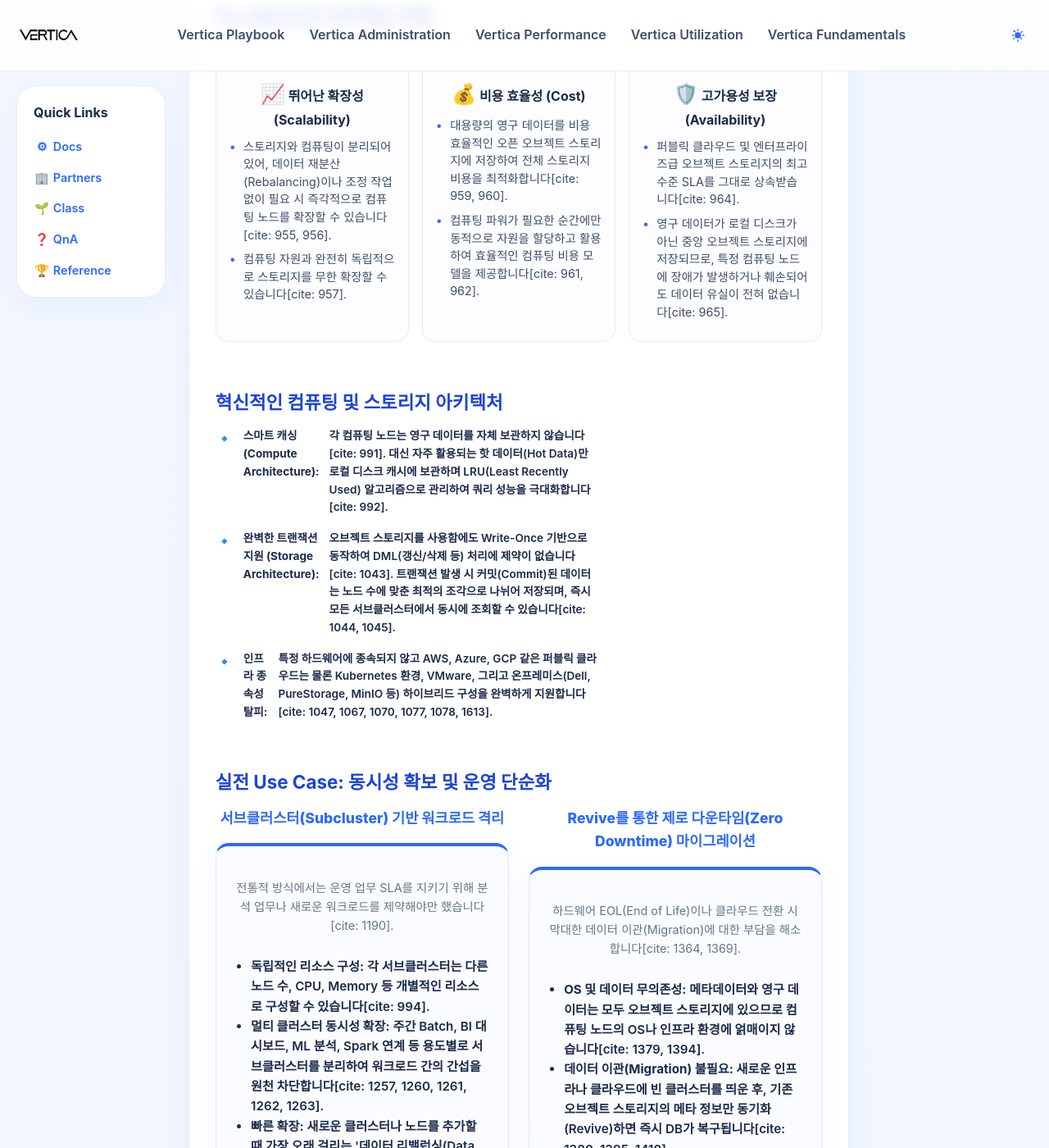
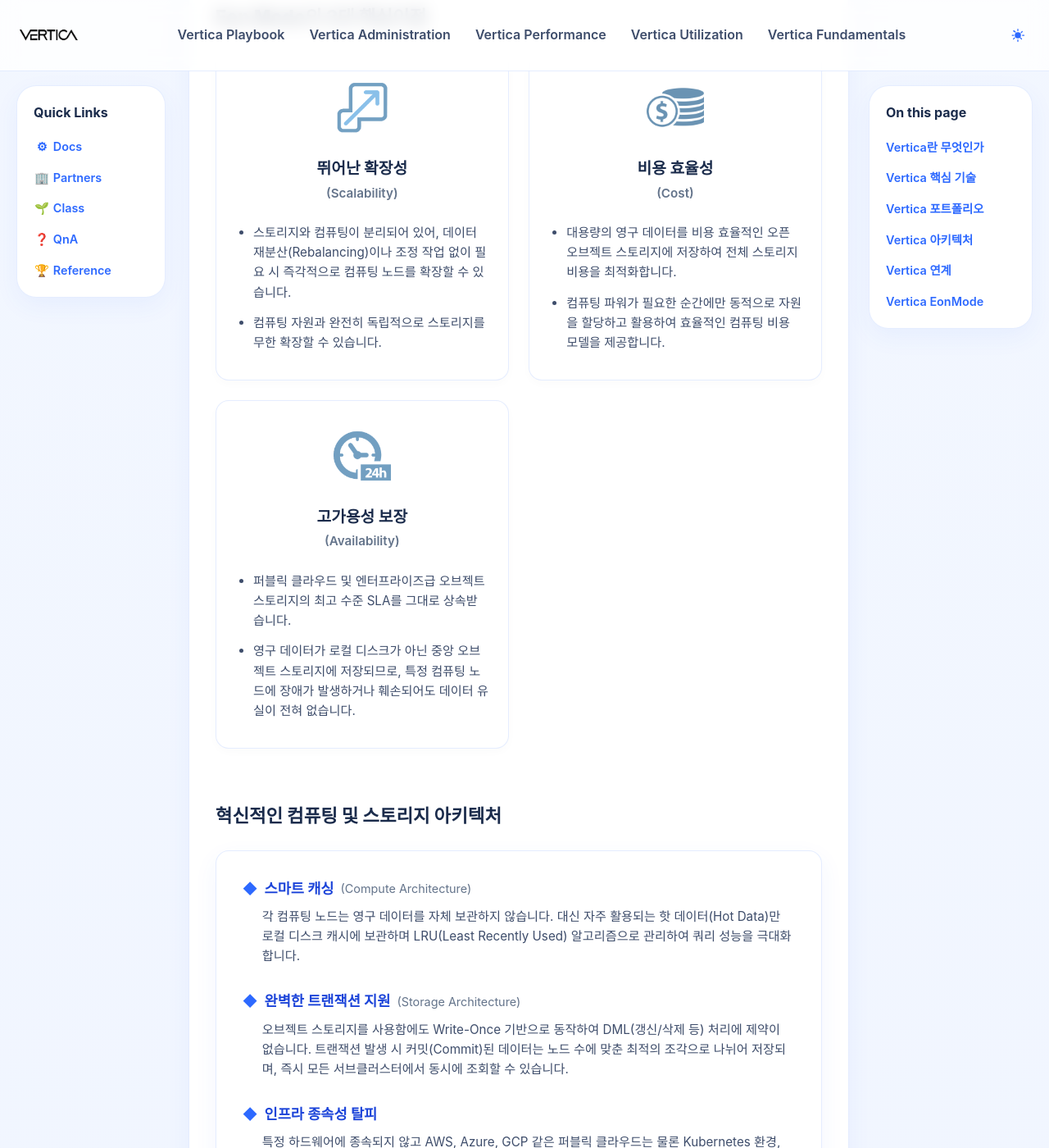
Before and after one commit to JIN0326/vertica_blog, a Jekyll site: the page built from 01playbook.md, in a window 1280 px wide and 1400 px high, scrolled down 6507 px. Shown: the whole window at 82% size. Built offline with Jekyll 4.4.1, drawn with Linux system fonts in a browser that asks for light colours; some of the changed text lies outside the part shown.

Commit message:
Update blog content and styling

```diff
--- a/01playbook.md
+++ b/01playbook.md
@@ -339,93 +339,108 @@
 </div>
 
 <hr style="margin: 3rem 0;">
+
 <div id="eonmode" style="scroll-margin-top: 100px;"></div>
 
-## Vertica Eon Mode
+## Vertica EonMode
 
-<div class="architecture-section">
+<div class="eonmode-section architecture-section" markdown="1">
   <p class="section-description">
-    Eon Mode는 클라우드 이코노믹스의 동적 워크로드 및 효율적인 확장 요구에 대응하기 위해 설계된 컴퓨팅/스토리지(C/S) 분리 아키텍처입니다[cite: 871]. 페타바이트 규모 이상의 통합 데이터 레이크하우스(Lakehouse) 플랫폼을 구축하는 데 최적화되어 있습니다[cite: 898, 899].
+    Eon Mode는 클라우드 이코노믹스의 동적 워크로드 및 효율적인 확장 요구에 대응하기 위해 설계된 <strong>컴퓨팅/스토리지(C/S) 분리 아키텍처</strong>입니다. 페타바이트 규모 이상의 통합 데이터 레이크하우스(Lakehouse) 플랫폼을 구축하는데 최적화되어 있습니다.
   </p>
 
-  <div class="architecture-subsection">
-    <h3 class="section-subtitle">
-      Eon Mode의 3대 핵심 이점
-    </h3>
-    <div class="tech-features-grid">
-      <article class="tech-feature-card">
-        <h3><span style="font-size: 1.5rem;">📈</span> 뛰어난 확장성 (Scalability)</h3>
-        <ul>
-          <li>스토리지와 컴퓨팅이 분리되어 있어, 데이터 재분산(Rebalancing)이나 조정 작업 없이 필요 시 즉각적으로 컴퓨팅 노드를 확장할 수 있습니다[cite: 955, 956].</li>
-          <li>컴퓨팅 자원과 완전히 독립적으로 스토리지를 무한 확장할 수 있습니다[cite: 957].</li>
-        </ul>
-      </article>
+  <h3 class="eon-section-title">Eon Mode의 3대 핵심이점</h3>
 
-      <article class="tech-feature-card">
-        <h3><span style="font-size: 1.5rem;">💰</span> 비용 효율성 (Cost)</h3>
-        <ul>
-          <li>대용량의 영구 데이터를 비용 효율적인 오픈 오브젝트 스토리지에 저장하여 전체 스토리지 비용을 최적화합니다[cite: 959, 960].</li>
-          <li>컴퓨팅 파워가 필요한 순간에만 동적으로 자원을 할당하고 활용하여 효율적인 컴퓨팅 비용 모델을 제공합니다[cite: 961, 962].</li>
-        </ul>
-      </article>
+  <div class="eon-benefits-grid">
+    <div class="card card--benefit">
+      <img src="{{ '/assets/images/eonmode1.png' | relative_url }}" alt="뛰어난 확장성" class="benefit-card__icon">
+      <h4 class="benefit-card__title">뛰어난 확장성</h4>
+      <span class="benefit-card__subtitle">(Scalability)</span>
+      <ul class="benefit-card__list">
+        <li>스토리지와 컴퓨팅이 분리되어 있어, 데이터 재분산(Rebalancing)이나 조정 작업 없이 필요 시 즉각적으로 컴퓨팅 노드를 확장할 수 있습니다.</li>
+        <li>컴퓨팅 자원과 완전히 독립적으로 스토리지를 무한 확장할 수 있습니다.</li>
+      </ul>
+    </div>
 
-      <article class="tech-feature-card">
-        <h3><span style="font-size: 1.5rem;">🛡️</span> 고가용성 보장 (Availability)</h3>
-        <ul>
-          <li>퍼블릭 클라우드 및 엔터프라이즈급 오브젝트 스토리지의 최고 수준 SLA를 그대로 상속받습니다[cite: 964].</li>
-          <li>영구 데이터가 로컬 디스크가 아닌 중앙 오브젝트 스토리지에 저장되므로, 특정 컴퓨팅 노드에 장애가 발생하거나 훼손되어도 데이터 유실이 전혀 없습니다[cite: 965].</li>
-        </ul>
-      </article>
+    <div class="card card--benefit">
+      <img src="{{ '/assets/images/eonmode2.png' | relative_url }}" alt="비용 효율성" class="benefit-card__icon">
+      <h4 class="benefit-card__title">비용 효율성</h4>
+      <span class="benefit-card__subtitle">(Cost)</span>
+      <ul class="benefit-card__list">
+        <li>대용량의 영구 데이터를 비용 효율적인 오픈 오브젝트 스토리지에 저장하여 전체 스토리지 비용을 최적화합니다.</li>
+        <li>컴퓨팅 파워가 필요한 순간에만 동적으로 자원을 할당하고 활용하여 효율적인 컴퓨팅 비용 모델을 제공합니다.</li>
+      </ul>
     </div>
-  </div>
 
-  <div class="architecture-subsection">
-    <h3 class="section-subtitle">
-      혁신적인 컴퓨팅 및 스토리지 아키텍처
-    </h3>
-    <div class="columnar-layout" style="align-items: flex-start;">
-      <ul class="feature-list" style="flex: 1;">
-        <li><span class="feature-list__icon">🔹</span> <strong>스마트 캐싱 (Compute Architecture):</strong> 각 컴퓨팅 노드는 영구 데이터를 자체 보관하지 않습니다[cite: 991]. 대신 자주 활용되는 핫 데이터(Hot Data)만 로컬 디스크 캐시에 보관하며 LRU(Least Recently Used) 알고리즘으로 관리하여 쿼리 성능을 극대화합니다[cite: 992].</li>
-        <li><span class="feature-list__icon">🔹</span> <strong>완벽한 트랜잭션 지원 (Storage Architecture):</strong> 오브젝트 스토리지를 사용함에도 Write-Once 기반으로 동작하여 DML(갱신/삭제 등) 처리에 제약이 없습니다[cite: 1043]. 트랜잭션 발생 시 커밋(Commit)된 데이터는 노드 수에 맞춘 최적의 조각으로 나뉘어 저장되며, 즉시 모든 서브클러스터에서 동시에 조회할 수 있습니다[cite: 1044, 1045].</li>
-        <li><span class="feature-list__icon">🔹</span> <strong>인프라 종속성 탈피:</strong> 특정 하드웨어에 종속되지 않고 AWS, Azure, GCP 같은 퍼블릭 클라우드는 물론 Kubernetes 환경, VMware, 그리고 온프레미스(Dell, PureStorage, MinIO 등) 하이브리드 구성을 완벽하게 지원합니다[cite: 1047, 1067, 1070, 1077, 1078, 1613].</li>
+    <div class="card card--benefit">
+      <img src="{{ '/assets/images/eonmode3.png' | relative_url }}" alt="고가용성 보장" class="benefit-card__icon">
+      <h4 class="benefit-card__title">고가용성 보장</h4>
+      <span class="benefit-card__subtitle">(Availability)</span>
+      <ul class="benefit-card__list">
+        <li>퍼블릭 클라우드 및 엔터프라이즈급 오브젝트 스토리지의 최고 수준 SLA를 그대로 상속받습니다.</li>
+        <li>영구 데이터가 로컬 디스크가 아닌 중앙 오브젝트 스토리지에 저장되므로, 특정 컴퓨팅 노드에 장애가 발생하거나 훼손되어도 데이터 유실이 전혀 없습니다.</li>
       </ul>
     </div>
   </div>
 
-  <div class="architecture-subsection">
-    <h3 class="section-subtitle">
-      실전 Use Case: 동시성 확보 및 운영 단순화
-    </h3>
+  <h3 class="eon-section-title">혁신적인 컴퓨팅 및 스토리지 아키텍처</h3>
 
-    <div class="comparison-grid">
-      <div class="comparison-column">
-        <h4 class="comparison-column__title comparison-column__title--vertica">서브클러스터(Subcluster) 기반 워크로드 격리</h4>
-        <div class="card card--vertica">
-          <p>전통적 방식에서는 운영 업무 SLA를 지키기 위해 분석 업무나 새로운 워크로드를 제약해야만 했습니다[cite: 1190].</p>
-          <ul>
-            <li><strong>독립적인 리소스 구성:</strong> 각 서브클러스터는 다른 노드 수, CPU, Memory 등 개별적인 리소스로 구성할 수 있습니다[cite: 994].</li>
-            <li><strong>멀티 클러스터 동시성 확장:</strong> 주간 Batch, BI 대시보드, ML 분석, Spark 연계 등 용도별로 서브클러스터를 분리하여 워크로드 간의 간섭을 원천 차단합니다[cite: 1257, 1260, 1261, 1262, 1263].</li>
-            <li><strong>빠른 확장:</strong> 새로운 클러스터나 노드를 추가할 때 가장 오래 걸리는 '데이터 리밸런싱(Data Rebalancing)' 및 '클러스터 간 데이터 동기화' 과정이 불필요합니다[cite: 1221, 1240, 1241].</li>
-          </ul>
-        </div>
-      </div>
+  <div class="feature-box">
+    <dl class="feature-dl">
+      <dt class="feature-dt">
+        <span class="feature-dt__icon">◆</span> 스마트 캐싱 <span class="feature-dt__meta">(Compute Architecture)</span>
+      </dt>
+      <dd class="feature-dd">
+        각 컴퓨팅 노드는 영구 데이터를 자체 보관하지 않습니다. 대신 자주 활용되는 핫 데이터(Hot Data)만 로컬 디스크 캐시에 보관하며 LRU(Least Recently Used) 알고리즘으로 관리하여 쿼리 성능을 극대화합니다.
+      </dd>
 
-      <div class="comparison-column">
-        <h4 class="comparison-column__title comparison-column__title--vertica">Revive를 통한 제로 다운타임(Zero Downtime) 마이그레이션</h4>
-        <div class="card card--vertica">
-          <p>하드웨어 EOL(End of Life)이나 클라우드 전환 시 막대한 데이터 이관(Migration)에 대한 부담을 해소합니다[cite: 1364, 1369].</p>
-          <ul>
-            <li><strong>OS 및 데이터 무의존성:</strong> 메타데이터와 영구 데이터는 모두 오브젝트 스토리지에 있으므로 컴퓨팅 노드의 OS나 인프라 환경에 얽매이지 않습니다[cite: 1379, 1394].</li>
-            <li><strong>데이터 이관(Migration) 불필요:</strong> 새로운 인프라나 클라우드에 빈 클러스터를 띄운 후, 기존 오브젝트 스토리지의 메타 정보만 동기화(Revive)하면 즉시 DB가 복구됩니다[cite: 1380, 1395, 1418].</li>
-            <li><strong>서비스 중단 최소화:</strong> 기존 시스템을 중단할 필요 없이 백그라운드에서 신규 구성을 완료한 뒤 전환할 수 있어 다운타임을 수 분 이내로 최소화합니다[cite: 1381, 1417, 1424].</li>
-          </ul>
-        </div>
-      </div>
+      <dt class="feature-dt">
+        <span class="feature-dt__icon">◆</span> 완벽한 트랜잭션 지원 <span class="feature-dt__meta">(Storage Architecture)</span>
+      </dt>
+      <dd class="feature-dd">
+        오브젝트 스토리지를 사용함에도 Write-Once 기반으로 동작하여 DML(갱신/삭제 등) 처리에 제약이 없습니다. 트랜잭션 발생 시 커밋(Commit)된 데이터는 노드 수에 맞춘 최적의 조각으로 나뉘어 저장되며, 즉시 모든 서브클러스터에서 동시에 조회할 수 있습니다.
+      </dd>
+
+      <dt class="feature-dt">
+        <span class="feature-dt__icon">◆</span> 인프라 종속성 탈피
+      </dt>
+      <dd class="feature-dd">
+        특정 하드웨어에 종속되지 않고 AWS, Azure, GCP 같은 퍼블릭 클라우드는 물론 Kubernetes 환경, VMware, 그리고 온프레미스(Dell, PureStorage, MinIO 등) 하이브리드 구성을 완벽하게 지원합니다.
+      </dd>
+    </dl>
+  </div>
+
+  <h3 class="eon-section-title">실전 Use Case: 동시성 확보 및 운영 단순화</h3>
+
+  <div class="use-case-grid">
+    <div class="card card--use-case">
+      <h4 class="use-case-card__title">서브클러스터(Subcluster) 기반 워크로드 격리</h4>
+      <p class="use-case-card__intro">
+        전통적 방식에서는 운영 업무 SLA를 지키기 위해 분석 업무나 새로운 워크로드를 제약해야만 했습니다.
+      </p>
+      <ul class="use-case-card__list">
+        <li><strong>독립적인 리소스 구성:</strong> 각 서브클러스터는 다른 노드 수, CPU, Memory 등 개별적인 리소스로 구성할 수 있습니다.</li>
+        <li><strong>멀티 클러스터 동시성 확장:</strong> 주간 Batch, BI 대시보드, ML 분석, Spark 연계 등 용도별로 서브클러스터를 분리하여 워크로드 간의 간섭을 원천 차단합니다.</li>
+        <li><strong>빠른 확장:</strong> 새로운 클러스터나 노드를 추가할 때 가장 오래 걸리는 '데이터 리밸런싱(Data Rebalancing)' 및 '클러스터 간 데이터 동기화' 과정이 불필요합니다.</li>
+      </ul>
+    </div>
+
+    <div class="card card--use-case">
+      <h4 class="use-case-card__title">Revive를 통한 제로 다운타임 마이그레이션</h4>
+      <p class="use-case-card__intro">
+        하드웨어 EOL(End of Life)이나 클라우드 전환 시 막대한 데이터 이관(Migration)에 대한 부담을 해소합니다.
+      </p>
+      <ul class="use-case-card__list">
+        <li><strong>OS 및 데이터 무의존성:</strong> 메타데이터와 영구 데이터는 모두 오브젝트 스토리지에 있으므로 컴퓨팅 노드의 OS나 인프라 환경에 얽매이지 않습니다.</li>
+        <li><strong>데이터 이관(Migration) 불필요:</strong> 새로운 인프라나 클라우드에 빈 클러스터를 띄운 후, 기존 오브젝트 스토리지의 메타 정보만 동기화(Revive)하면 즉시 DB가 복구됩니다.</li>
+        <li><strong>서비스 중단 최소화:</strong> 기존 시스템을 중단할 필요 없이 백그라운드에서 신규 구성을 완료한 뒤 전환할 수 있어 다운타임을 수 분 이내로 최소화합니다.</li>
+      </ul>
     </div>
   </div>
+
 </div>
 
-<aside class="page-sidebar">
+</div> <aside class="page-sidebar">
   <div class="sidebar-panel">
     <h3>On this page</h3>
     <ul>
--- a/assets/css/style.css
+++ b/assets/css/style.css
@@ -543,6 +543,155 @@
 /* 7.3 기타 컴포넌트 (Tech Features, Portfolio, Architecture, Integration 등) */
 /* 이 스타일들은 현재 제공된 마크다운 파일에서는 사용되지 않으나, 다른 페이지에서 사용될 수 있습니다. */
 
+/* 7.4 EonMode Section (01playbook.md) */
+.eon-section-title {
+  color: var(--text);
+  font-size: 1.4rem;
+  font-weight: 800;
+  margin-bottom: 1.5rem;
+}
+
+/* Benefits Grid */
+.eon-benefits-grid {
+  display: grid;
+  grid-template-columns: repeat(auto-fit, minmax(280px, 1fr));
+  gap: 24px;
+  margin-bottom: 4rem;
+}
+
+.card--benefit {
+  text-align: center;
+  display: flex;
+  flex-direction: column;
+  padding: 2rem 1.5rem;
+}
+
+.benefit-card__icon {
+  height: 70px;
+  width: auto;
+  margin: 0 auto 1.5rem;
+}
+
+.benefit-card__title {
+  color: var(--text);
+  font-size: 1.2rem;
+  margin: 0 0 0.2rem 0;
+}
+
+.benefit-card__subtitle {
+  color: var(--muted);
+  font-size: 0.95rem;
+  font-weight: 600;
+  margin-bottom: 1.5rem;
+  display: block;
+}
+
+.benefit-card__list {
+  color: var(--sub);
+  text-align: left;
+  padding-left: 1.4em;
+  margin: 0;
+  font-size: 0.95rem;
+  line-height: 1.6;
+}
+
+.benefit-card__list li {
+  margin-bottom: 0.8rem;
+}
+.benefit-card__list li:last-child {
+  margin-bottom: 0;
+}
+
+/* Feature Box */
+.feature-box {
+  background: var(--surface);
+  border: 1px solid var(--border-color);
+  border-radius: 16px;
+  padding: 2rem;
+  margin-bottom: 4rem;
+  box-shadow: var(--shadow);
+}
+
+.feature-dl { margin: 0; }
+
+.feature-dt {
+  color: var(--accent-dark);
+  font-weight: 700;
+  font-size: 1.1rem;
+  margin-bottom: 0.5rem;
+  display: flex;
+  align-items: center;
+  gap: 8px;
+}
+
+.feature-dt__icon { color: var(--accent); }
+
+.feature-dt__meta {
+  color: var(--muted);
+  font-size: 0.9rem;
+  font-weight: normal;
+}
+
+.feature-dd {
+  color: var(--sub);
+  margin: 0 0 1.8rem 1.5rem;
+  line-height: 1.6;
+  font-size: 0.95rem;
+}
+.feature-dd:last-of-type { margin-bottom: 0; }
+
+/* Use Case Grid */
+.use-case-grid {
+  display: grid;
+  grid-template-columns: repeat(auto-fit, minmax(320px, 1fr));
+  gap: 30px;
+}
+
+.card--use-case {
+  border-top: 4px solid var(--accent);
+  padding: 2rem;
+}
+
+.use-case-card__title {
+  color: var(--text);
+  font-size: 1.2rem;
+  margin: 0 0 0.8rem 0;
+  text-align: center;
+}
+
+.use-case-card__intro {
+  color: var(--muted);
+  font-size: 0.95rem;
+  text-align: center;
+  margin-bottom: 1.5rem;
+  line-height: 1.6;
+  padding-bottom: 1rem;
+  border-bottom: 1px dashed var(--border-color);
+}
+
+.use-case-card__list {
+  color: var(--sub);
+  padding-left: 1.4em;
+  margin: 0;
+  font-size: 0.95rem;
+  line-height: 1.6;
+  list-style-type: none;
+}
+
+.use-case-card__list li {
+  position: relative;
+  margin-bottom: 1rem;
+}
+.use-case-card__list li:last-child { margin-bottom: 0; }
+
+.use-case-card__list li::before {
+  content: "+";
+  position: absolute;
+  left: -1.4em;
+  color: var(--accent);
+  font-weight: bold;
+}
+
 /* Tech Features Grid */
 .tech-features-grid {
   display: grid;
```
Also changed, not shown: assets/images/eonmode1.png (added), assets/images/eonmode2.png (added), assets/images/eonmode3.png (added), 1 other file.
